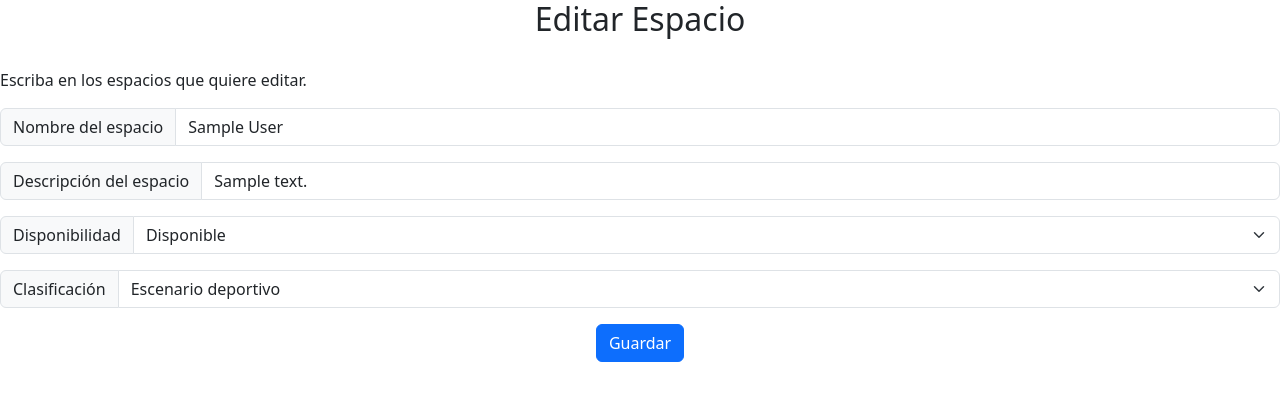
After one commit to srestrep74/P1_Project_USpace, a Django app: page /edit_space/1 in a window 1280 px wide. The commit adds this page. Shown: the top 401 px of the page. Run offline with Django 3.2, Linux system fonts and the light colour scheme; tables that the repository leaves empty hold one stand-in row (values such as "Sample post").

Commit message:
The view for editing spaces is up and running.

```diff
--- /dev/null
+++ b/Admins/templates/edit_space.html
@@ -0,0 +1,59 @@
+<!DOCTYPE html>
+<html lang="en">
+    <head>
+        <meta charset="UTF-8">
+        <meta name="viewport" content="width=device-width, initial-scale=1.0">
+        <title>Edit Space</title>
+        <link href="https://cdn.jsdelivr.net/npm/bootstrap@5.3.1/dist/css/bootstrap.min.css" rel="stylesheet" integrity="sha384-4bw+/aepP/YC94hEpVNVgiZdgIC5+VKNBQNGCHeKRQN+PtmoHDEXuppvnDJzQIu9" crossorigin="anonymous">
+        <script src="https://cdn.jsdelivr.net/npm/bootstrap@5.3.1/dist/js/bootstrap.bundle.min.js" integrity="sha384-pzjw6s2aystz7hdfkt3v0d/4l9u4v4zmrnsmnyd9jhpzvp90wpgfnh7u8fn+a/d" crossorigin="anonymous"></script>
+    </head>
+
+    <body>
+        <form method="POST">
+            {% csrf_token %}
+
+            <div style="margin-bottom: 30px;" class="text-center">
+                <h2>Editar Espacio</h2>
+            </div>
+
+            <div style="margin-bottom: 15px;">
+                <p>Escriba en los espacios que quiere editar.</p>
+            </div>
+
+            <div class="input-group mb-3">
+                <span class="input-group-text" id="inputGroup-sizing-default">Nombre del espacio</span>
+                <input type="text" id="name" name="name" class="form-control" value="{{ space_form.name.value }}">
+            </div>
+
+            <div class="input-group mb-3">
+                <span class="input-group-text" id="inputGroup-sizing-default">Descripción del espacio</span>
+                <input type="text" id="description" name="description" class="form-control" value="{{ space_form.description.value }}">
+            </div>
+
+            <div class="input-group mb-3">
+                <label class="input-group-text" for="availability">Disponibilidad</label>
+                <select class="form-select" id="availability" name="availability">
+                    {% for value, label in space_form.fields.availability.choices %}
+                        <option value="{{ value }}" {% if value == space_form.instance.availability %}selected{% endif %}>{{ label }}</option>
+                    {% endfor %}
+                </select>
+            </div>
+
+            <div class="input-group mb-3">
+                <label class="input-group-text" for="classification">Clasificación</label>
+                <select class="form-select" id="classification" name="classification">
+                    {% for value, label in space_form.fields.classification.choices %}
+                        <option value="{{ value }}" {% if value == space_form.instance.classification %}selected{% endif %}>{{ label }}</option>
+                    {% endfor %}
+                </select>
+            </div>
+
+            <div style="margin-bottom: 5px;">
+                <center>
+                    <button type="submit" class="btn btn-primary">Guardar</button>
+                </center>
+            </div>
+
+        </form>
+    </body>
+</html>
--- a/Admins/templates/spaces.html
+++ b/Admins/templates/spaces.html
@@ -23,6 +23,11 @@
                         <p class="card-text">{{ space.description }}</p>
                         <p class="card-text">Disponibilidad: {{ space.get_availability_display }}</p>
                         <p class="card-text">Clasificación: {{ space.get_classification_display }}</p>
+                        <center>
+                            <button type="submit" class="btn btn-primary">
+                                <a href="{% url 'edit_space' space.id %}" style="color: white; text-decoration: none;">Editar</a>
+                            </button>
+                        </center>
                     </div>
                 </div>
             </div>
--- a/Admins/urls.py
+++ b/Admins/urls.py
@@ -4,5 +4,6 @@ from . import views
 
 urlpatterns = [
     path('show_spaces' , views.viewSpaces , name='show_spaces'),
-    path('add_space' , views.addSpace , name='add_space')
+    path('add_space' , views.addSpace , name='add_space'),
+    path('edit_space/<int:id>' , views.editSpace , name='edit_space')
 ]
--- a/Admins/views.py
+++ b/Admins/views.py
@@ -1,5 +1,6 @@
 from django.shortcuts import render, redirect
 from .models import *
+from django.core.exceptions import ObjectDoesNotExist
 from .forms import *
 
 
@@ -24,3 +25,21 @@ def addSpace(request):
         form = SpaceForm()
 
     return render(request, 'add_space.html', {'form': form})
+
+
+def editSpace(request, id):
+    space_form, error = None, None
+    try:
+        space = Space.objects.get(id=id)
+        if request.method == 'GET':
+            space_form = SpaceForm(instance=space)
+        else:
+            space_form = SpaceForm(request.POST, instance=space)
+            if space_form.is_valid():
+                space_form.save()
+                return redirect('show_spaces')
+
+    except ObjectDoesNotExist as e:
+        error = f'No se ha encontrado un espacio con el ID {id}.'
+
+    return render(request, 'edit_space.html', {'space_form': space_form, 'error': error})
```
